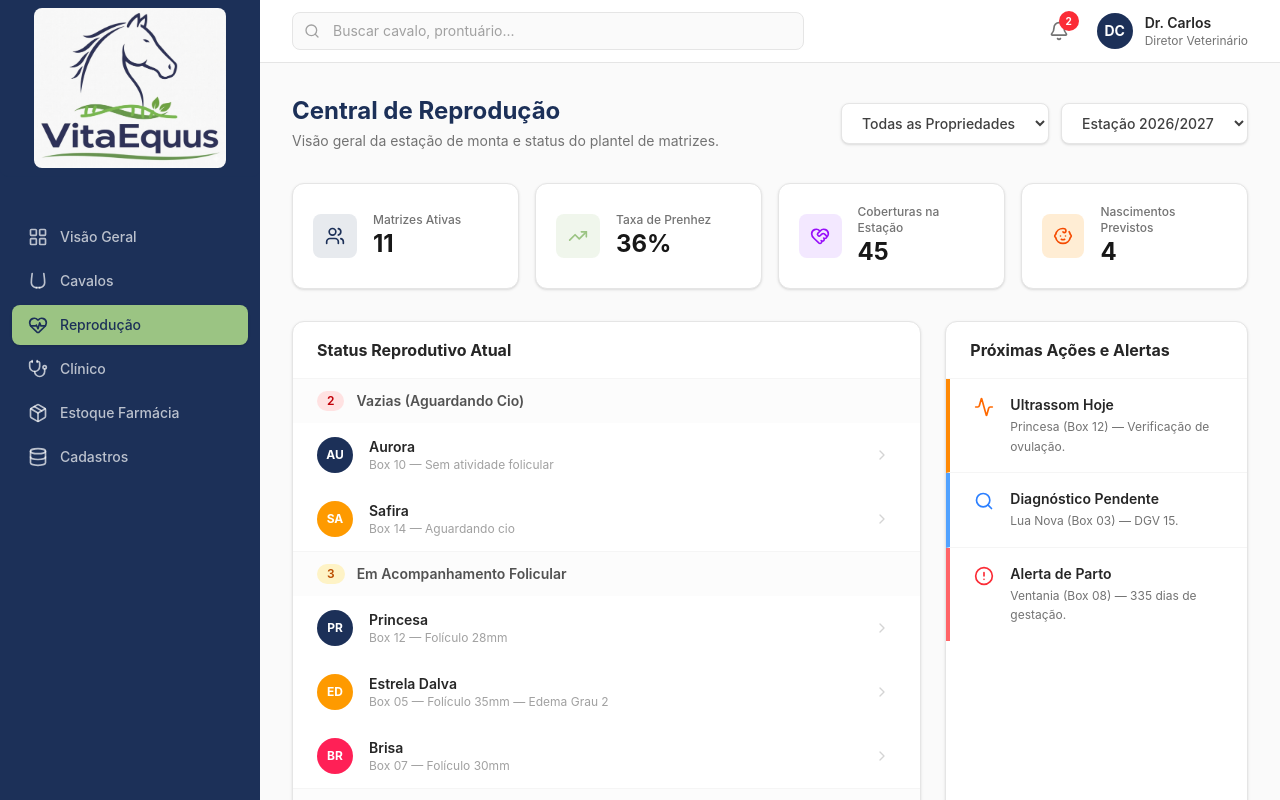
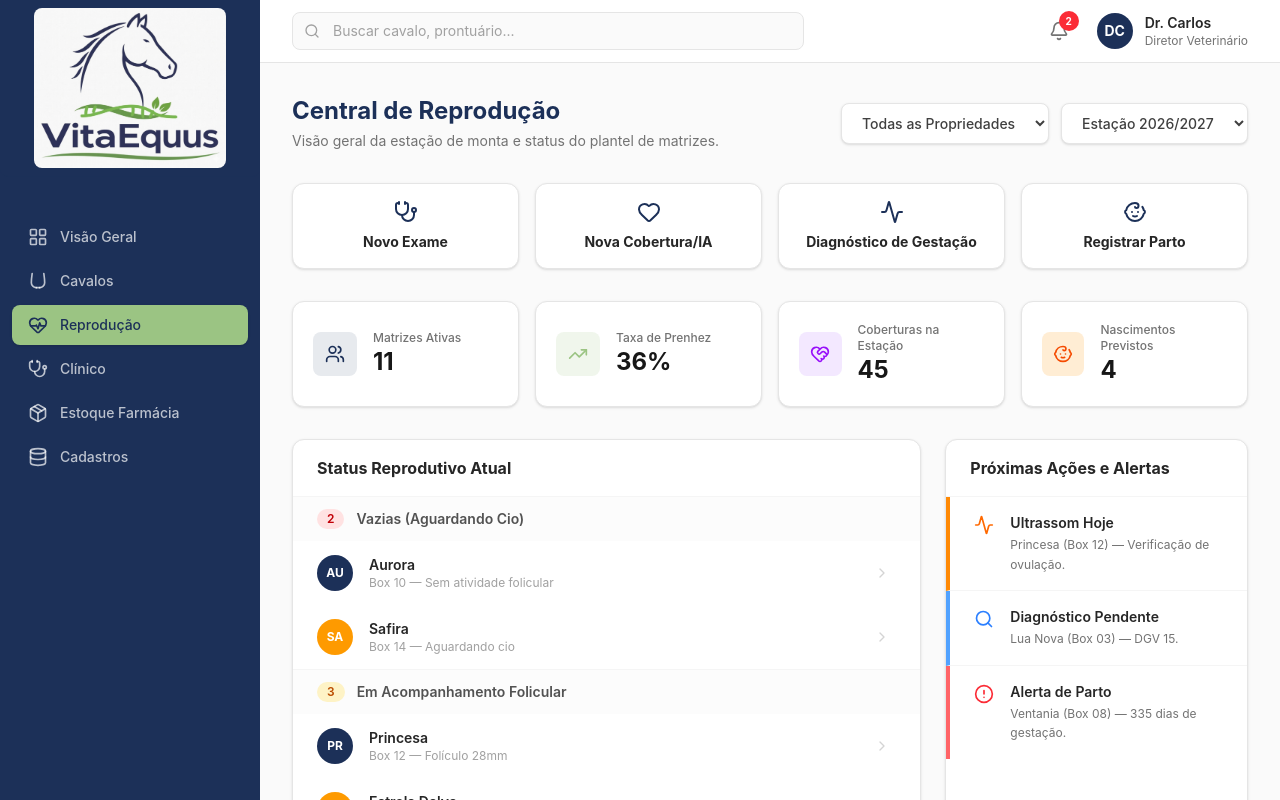
Before and after one commit to diogobrasil/vitta-equus-front, a React (Vite) app: page /reproducao in a window 1280 px wide. Built offline with nearby package versions, Linux system fonts and the light colour scheme.

Commit message:
refactor: Adding access to forms related to equine reproduction through the Reproduction screen

```diff
--- a/src/pages/CentralReproducao.tsx
+++ b/src/pages/CentralReproducao.tsx
@@ -1,4 +1,5 @@
 import { useState } from "react";
+import { useNavigate } from "react-router-dom";
 import {
     Users,
     TrendingUp,
@@ -8,7 +9,11 @@ import {
     Activity,
     Search,
     AlertCircle,
+    Stethoscope,
+    Heart,
 } from "lucide-react";
+
+/* ─────────────────────── Tipos ─────────────────────── */
 
 /* ─────────────────────── Tipos ─────────────────────── */
 
@@ -212,6 +217,7 @@ const AVATAR_COLORS = [
 /* ─────────────────────── Componente ─────────────────────── */
 
 export default function CentralReproducao() {
+    const navigate = useNavigate();
     const [propriedadeFiltro, setPropriedadeFiltro] = useState<string>("Todas");
 
     const eguasFiltradas = EGUAS_FUNIL.filter(
@@ -278,6 +284,38 @@ export default function CentralReproducao() {
                         <option>Estação 2025/2026</option>
                     </select>
                 </div>
+            </div>
+
+            {/* ── Ações Reprodutivas (Atalhos Rápidos) ── */}
+            <div className="grid grid-cols-2 gap-4 md:grid-cols-4 mb-8">
+                <button
+                    onClick={() => navigate('/reproducao/novo-exame')}
+                    className="flex cursor-pointer flex-col items-center justify-center rounded-xl border border-neutral-200 bg-white p-4 shadow-sm transition-all hover:border-brand-blue hover:shadow-md"
+                >
+                    <Stethoscope className="mb-2 h-6 w-6 text-brand-blue" />
+                    <span className="text-sm font-bold text-neutral-800">Novo Exame</span>
+                </button>
+                <button
+                    onClick={() => navigate('/reproducao/nova-cobertura')}
+                    className="flex cursor-pointer flex-col items-center justify-center rounded-xl border border-neutral-200 bg-white p-4 shadow-sm transition-all hover:border-brand-blue hover:shadow-md"
+                >
+                    <Heart className="mb-2 h-6 w-6 text-brand-blue" />
+                    <span className="text-sm font-bold text-neutral-800">Nova Cobertura/IA</span>
+                </button>
+                <button
+                    onClick={() => navigate('/reproducao/diagnostico')}
+                    className="flex cursor-pointer flex-col items-center justify-center rounded-xl border border-neutral-200 bg-white p-4 shadow-sm transition-all hover:border-brand-blue hover:shadow-md"
+                >
+                    <Activity className="mb-2 h-6 w-6 text-brand-blue" />
+                    <span className="text-sm font-bold text-neutral-800">Diagnóstico de Gestação</span>
+                </button>
+                <button
+                    onClick={() => navigate('/reproducao/parto')}
+                    className="flex cursor-pointer flex-col items-center justify-center rounded-xl border border-neutral-200 bg-white p-4 shadow-sm transition-all hover:border-brand-blue hover:shadow-md"
+                >
+                    <Baby className="mb-2 h-6 w-6 text-brand-blue" />
+                    <span className="text-sm font-bold text-neutral-800">Registrar Parto</span>
+                </button>
             </div>
 
             {/* ── KPIs ── */}
```
